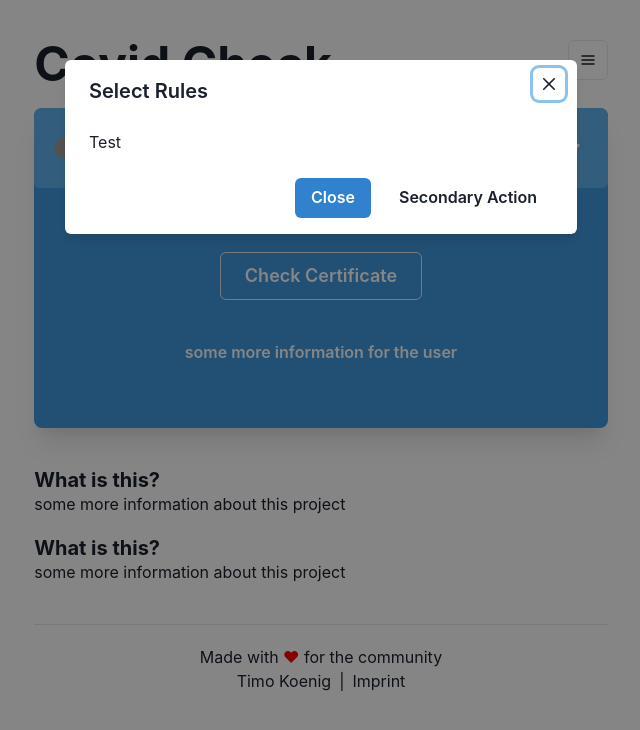
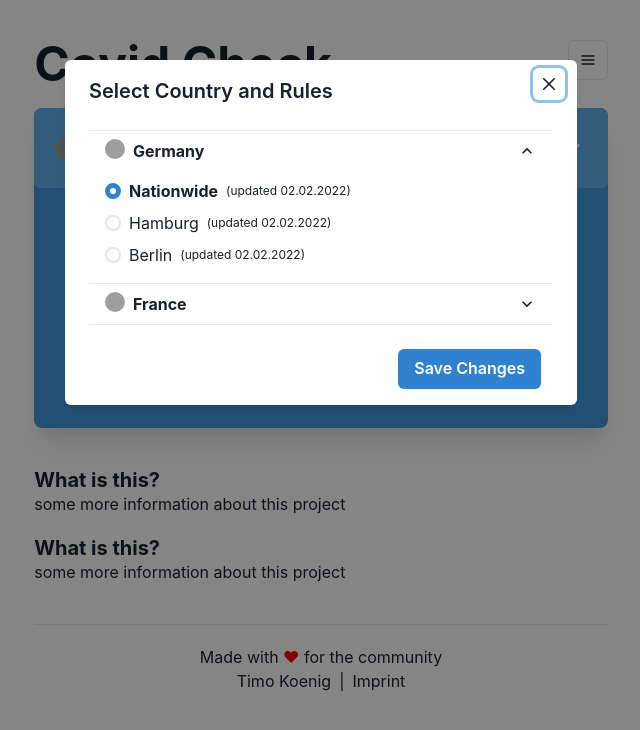
Before and after one commit to timokoenig/covid-validator, a Next.js app: page / in a window 1280 px wide. Both pictures are taken after a click on the button "Germany / Hamburg / 2G+". Shown: the top 730 px of the page, without its empty margins (319-959 px from the left). Built offline with nearby package versions, Linux system fonts and the light colour scheme; grey boxes are pictures that could not be loaded.

Commit message:
Add country and state list to rule modal view

```diff
--- /dev/null
+++ b/components/country-list.tsx
@@ -0,0 +1,58 @@
+import React from 'react'
+import {
+  Text,
+  Accordion,
+  AccordionItem,
+  AccordionButton,
+  AccordionPanel,
+  AccordionIcon,
+  Box,
+  Image,
+} from '@chakra-ui/react'
+import StateList from './state-list'
+import { Country } from '../utils/models'
+
+type Props = {
+  items: Country[]
+  selectedCountry: string
+  selectedState: string
+  onChange: (country: string, state: string) => void
+}
+
+const CountryList = (props: Props) => (
+  <Accordion
+    index={[props.items.findIndex(item => item.code == props.selectedCountry)]}
+    onChange={index => props.onChange(props.items[index.valueOf() as number].code, '')}
+  >
+    {props.items.map(country => (
+      <AccordionItem>
+        <h2>
+          <AccordionButton>
+            <Box flex="1" textAlign="left" display="flex" flexDirection="row">
+              <Image
+                src={`https://raw.githubusercontent.com/lipis/flag-icons/main/flags/1x1/${country.code}.svg`}
+                width="5"
+                height="5"
+                borderRadius="10"
+                marginRight="2"
+              />
+              <Text fontSize="h4" fontWeight="bold">
+                {country.name}
+              </Text>
+            </Box>
+            <AccordionIcon />
+          </AccordionButton>
+        </h2>
+        <AccordionPanel pb={4}>
+          <StateList
+            items={country.states}
+            selectedItem={props.selectedState}
+            onChange={state => props.onChange(props.selectedCountry, state)}
+          />
+        </AccordionPanel>
+      </AccordionItem>
+    ))}
+  </Accordion>
+)
+
+export default CountryList
--- a/components/rule-modal.tsx
+++ b/components/rule-modal.tsx
@@ -1,4 +1,4 @@
-import React from 'react'
+import React, { useState } from 'react'
 import {
   Modal,
   ModalOverlay,
@@ -8,8 +8,9 @@ import {
   ModalBody,
   ModalCloseButton,
   Button,
-  Text,
 } from '@chakra-ui/react'
+import CountryList from './country-list'
+import countries from '../utils/countries'
 
 type Props = {
   isOpen: boolean
@@ -17,21 +18,30 @@ type Props = {
 }
 
 const RuleModal = (props: Props) => {
+  const [selection, setSelection] = useState<{ country: string; state: string }>({
+    country: 'de',
+    state: '',
+  })
+
   return (
     <Modal isOpen={props.isOpen} onClose={props.onClose} size="lg">
       <ModalOverlay />
       <ModalContent>
-        <ModalHeader>Select Rules</ModalHeader>
+        <ModalHeader>Select Country and Rules</ModalHeader>
         <ModalCloseButton />
         <ModalBody>
-          <Text>Test</Text>
+          <CountryList
+            items={countries}
+            selectedCountry={selection.country}
+            selectedState={selection.state}
+            onChange={(country, state) => setSelection({ country: country, state: state })}
+          />
         </ModalBody>
 
         <ModalFooter>
           <Button colorScheme="blue" mr={3} onClick={props.onClose}>
-            Close
+            Save Changes
           </Button>
-          <Button variant="ghost">Secondary Action</Button>
         </ModalFooter>
       </ModalContent>
     </Modal>
--- /dev/null
+++ b/components/state-list.tsx
@@ -0,0 +1,30 @@
+import React from 'react'
+import { Text, Box, Stack, Radio, RadioGroup } from '@chakra-ui/react'
+import moment from 'moment'
+
+type Props = {
+  items: { code: string; name: string; updated: Date }[]
+  selectedItem: string
+  onChange: (item: string) => void
+}
+
+const StateList = (props: Props) => {
+  return (
+    <RadioGroup onChange={props.onChange} value={props.selectedItem}>
+      <Stack>
+        {props.items.map(state => (
+          <Radio value={state.code}>
+            <Box display="flex" flexDirection="row" alignItems="center">
+              <Text fontWeight={state.code == '' ? 'bold' : ''}>{state.name}</Text>
+              <Text fontSize="xs" ml="2">
+                (updated {moment(state.updated).format('DD.MM.YYYY')})
+              </Text>
+            </Box>
+          </Radio>
+        ))}
+      </Stack>
+    </RadioGroup>
+  )
+}
+
+export default StateList
--- /dev/null
+++ b/utils/countries.ts
@@ -0,0 +1,14 @@
+const countries = [
+  {
+    code: 'de',
+    name: 'Germany',
+    states: [
+      { code: '', name: 'Nationwide', updated: new Date() },
+      { code: 'hh', name: 'Hamburg', updated: new Date() },
+      { code: 'b', name: 'Berlin', updated: new Date() },
+    ],
+  },
+  { code: 'fr', name: 'France', states: [{ code: '', name: 'Nationwide', updated: new Date() }] },
+]
+
+export default countries
--- /dev/null
+++ b/utils/models.ts
@@ -0,0 +1,11 @@
+export type State = {
+  code: string
+  name: string
+  updated: Date
+}
+
+export type Country = {
+  code: string
+  name: string
+  states: State[]
+}
```
